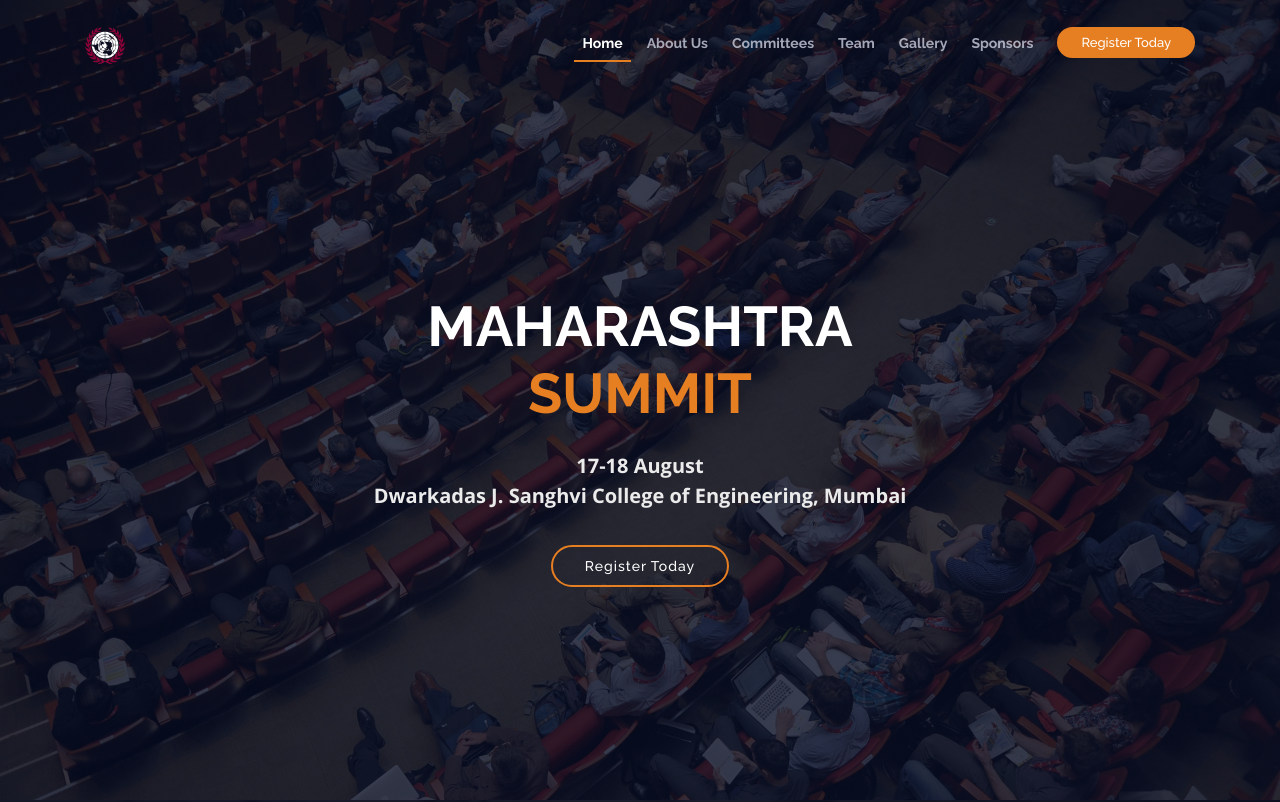
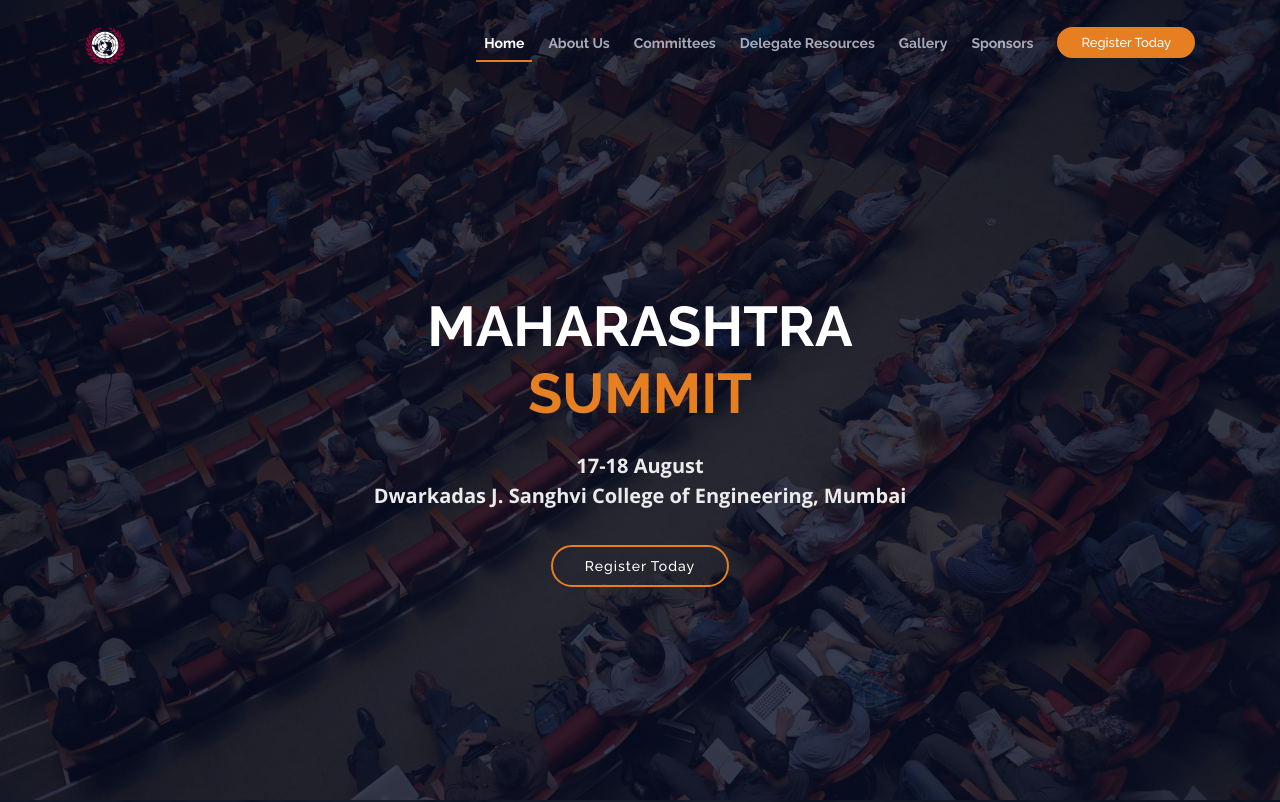
Before and after one commit to vixrant/maharashtra-mun, a plain HTML site: page index.html in a window 1280 px wide. Shown: the top 802 px of the page. Drawn offline with nearby package versions, Linux system fonts and the light colour scheme.

Commit message:
Update index.html

```diff
--- a/index.html
+++ b/index.html
@@ -46,8 +46,8 @@
           <li class="menu-active"><a href="#intro">Home</a></li>
           <li><a href="#about">About Us</a></li>
           <li><a href="#committees">Committees</a></li>
-
-          <li><a href="#team">Team</a></li>
+          <li><a href="">Delegate Resources</a></li>
+          <!--<li><a href="#team">Team</a></li>-->
           <li><a href="#gallery">Gallery</a></li>
           <li><a href="#supporters">Sponsors</a></li>
 
```
